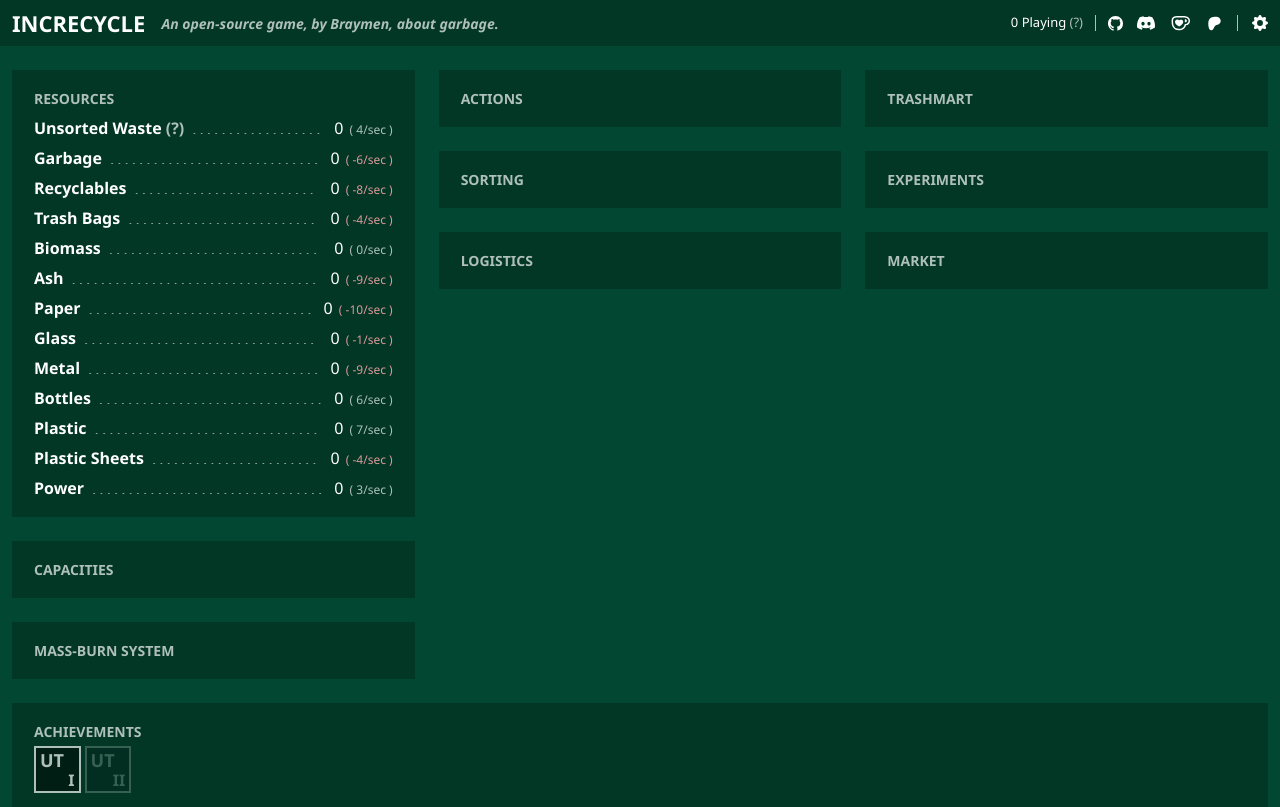
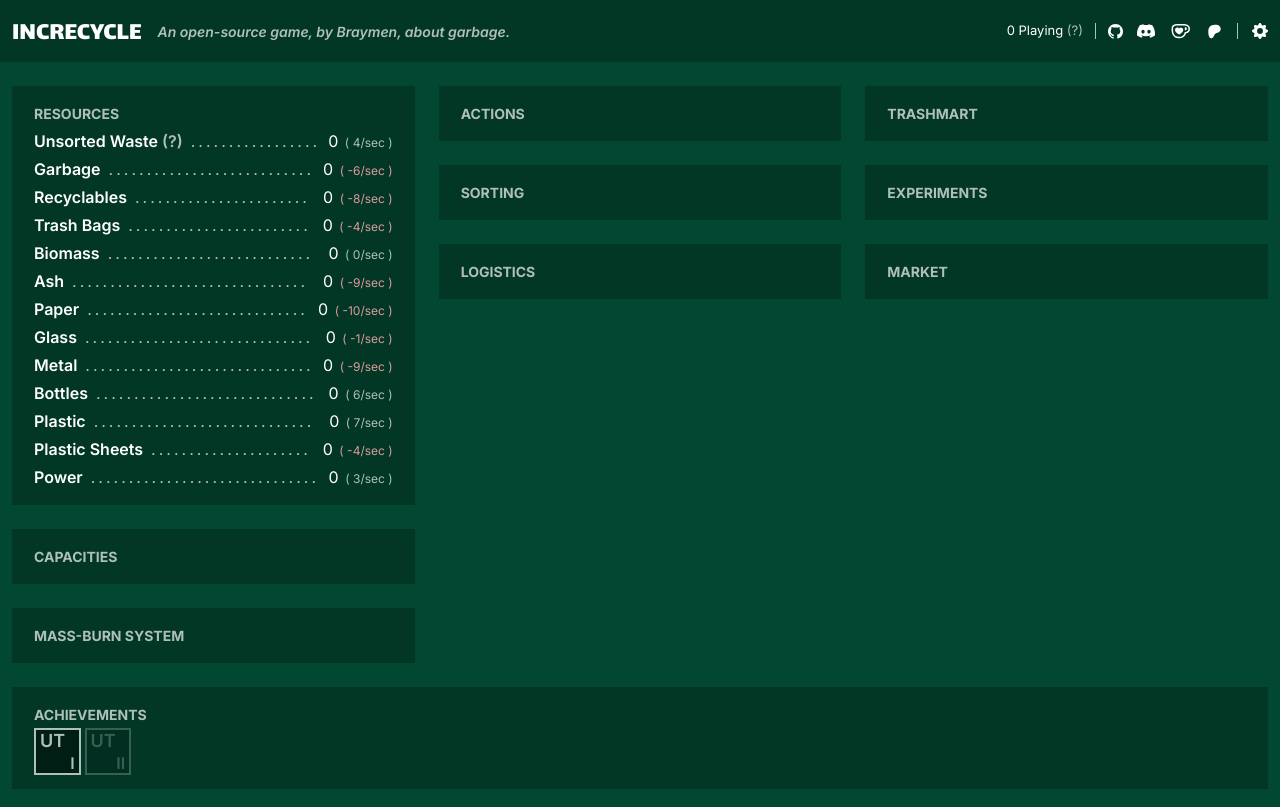
Before and after one commit to braymen/increcycle, a React (Vite) app: page / in a window 1280 px wide. Built offline with nearby package versions, Linux system fonts and the light colour scheme; no server answers.

Commit message:
feat: add some google fonts

```diff
--- a/index.html
+++ b/index.html
@@ -5,6 +5,12 @@
         <link rel="icon" type="image/svg+xml" href="/favicon.svg" />
         <meta name="viewport" content="width=device-width, initial-scale=1.0" />
         <title>Increcycle</title>
+        <link rel="preconnect" href="https://fonts.googleapis.com" />
+        <link rel="preconnect" href="https://fonts.gstatic.com" crossorigin />
+        <link
+            href="https://fonts.googleapis.com/css2?family=Inter:ital,opsz,wght@0,14..32,100..900;1,14..32,100..900&family=Lalezar&display=swap"
+            rel="stylesheet"
+        />
     </head>
     <body>
         <div id="root"></div>
--- a/src/ui/styles/App.css
+++ b/src/ui/styles/App.css
@@ -1,5 +1,5 @@
 :root {
-    font-family: 'Segoe UI', sans-serif;
+    font-family: 'Inter', 'Segoe UI', sans-serif;
     --text-color-light: white;
     --text-color-dark: #023625;
     --text-muted: #afc0ba;
@@ -87,8 +87,8 @@ button:active {
 }
 
 .app-title {
-    font-size: 22px;
-    font-weight: 800;
+    font-size: 26px;
+    font-weight: 400;
     color: var(--text-color-light);
     text-transform: uppercase;
     flex-wrap: wrap;
@@ -97,6 +97,7 @@ button:active {
     display: flex;
     box-sizing: border-box;
     gap: 16px;
+    font-family: 'Lalezar', 'Segoe UI', sans-serif;
 }
 
 .app-sub-title {
@@ -105,6 +106,7 @@ button:active {
     text-transform: initial;
     font-style: italic;
     color: var(--text-muted);
+    font-family: 'Inter', 'Segoe UI', sans-serif;
 }
 
 .app-header-right {
--- a/src/ui/views/Navbar.tsx
+++ b/src/ui/views/Navbar.tsx
@@ -12,7 +12,8 @@ function Navbar({ showSettings }: Props) {
         <div className="app-header-container">
             <div className="app-header">
                 <span className="app-title" style={{}}>
-                    <span>Increcycle</span> <span className="app-sub-title">An open-source game, by Braymen, about garbage.</span>
+                    <span style={{ paddingTop: '6px' }}>Increcycle</span>{' '}
+                    <span className="app-sub-title">An open-source game, by Braymen, about garbage.</span>
                 </span>
                 <div className="app-header-right">
                     {playerCount !== null ? (
```
